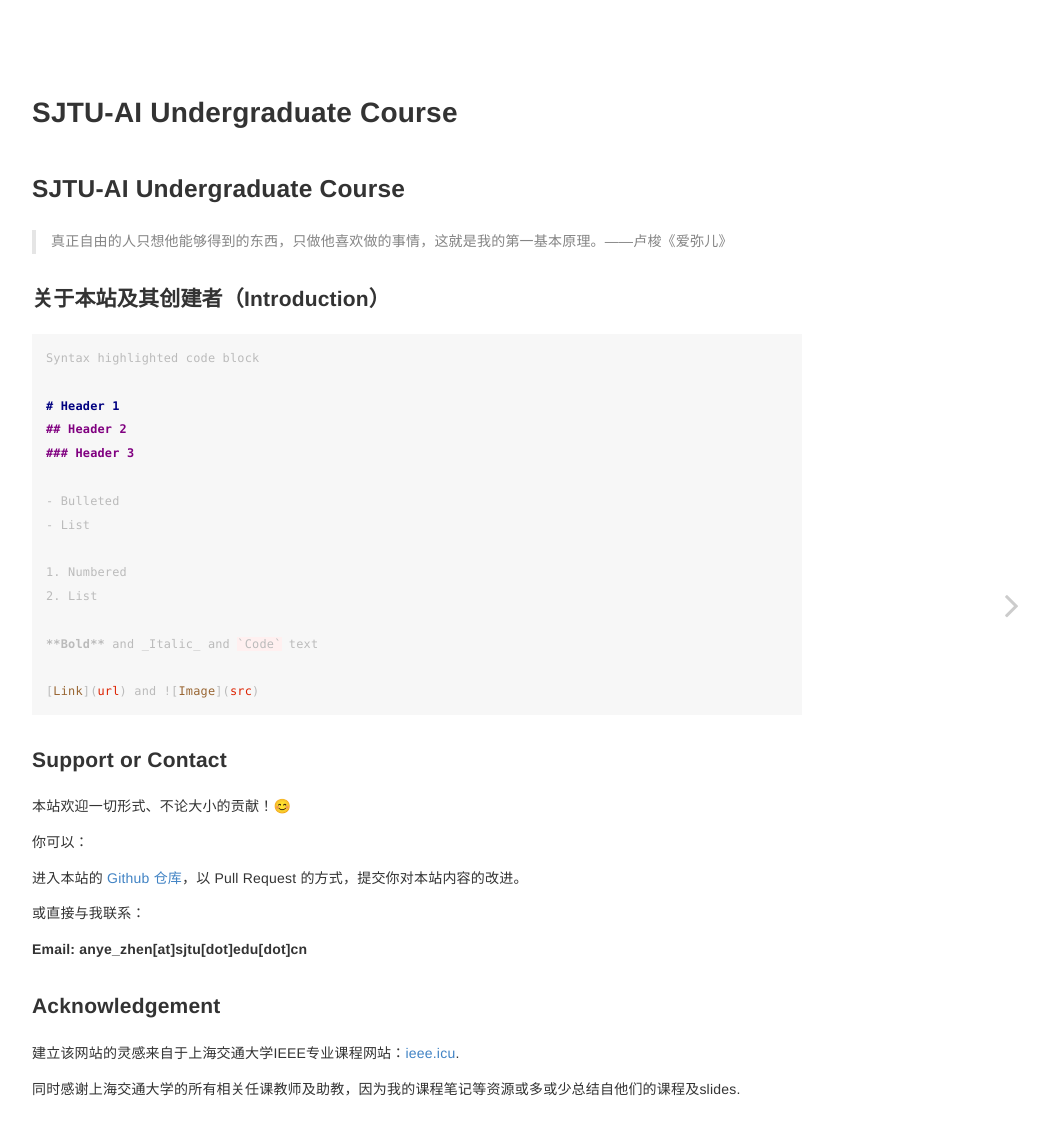
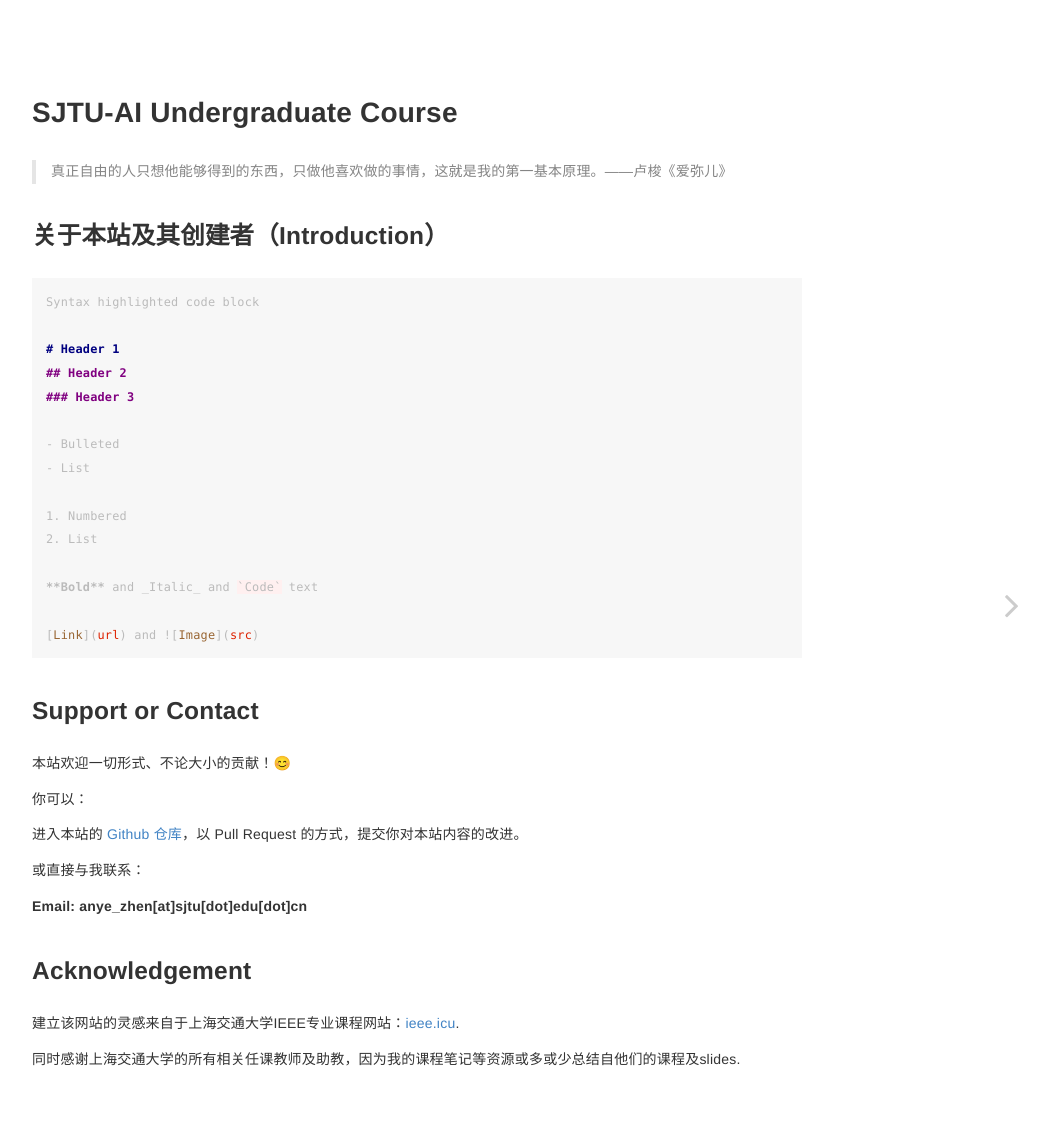
Before and after one commit to aisjtu/aisjtu.github.io, a Jekyll site: the page built from index.md, in a window 1280 px wide. Shown: the whole page, without its empty margins (223-1272 px from the left). Built offline with Jekyll 4.4.1, drawn with Linux system fonts in a browser that asks for light colours; emoji names are drawn with the system emoji font; our own code applies the rules of GitHub Pages for plain Markdown files.

Commit message:
Update index.md

````diff
--- a/index.md
+++ b/index.md
@@ -1,14 +1,14 @@
 ---
+title: SJTU-AI Undergraduate Course
 layout: home
 ---
-
-## SJTU-AI Undergraduate Course
 
 > 真正自由的人只想他能够得到的东西，只做他喜欢做的事情，这就是我的第一基本原理。——卢梭《爱弥儿》
 
 
 
-### 关于本站及其创建者（Introduction）
+关于本站及其创建者（Introduction）
+-------------
 
 
 
@@ -30,7 +30,8 @@ Syntax highlighted code block
 [Link](url) and ![Image](src)
 ```
 
-### Support or Contact
+Support or Contact
+-------------
 
 本站欢迎一切形式、不论大小的贡献！:blush:
 
@@ -44,7 +45,8 @@ Syntax highlighted code block
 
 
 
-### Acknowledgement
+Acknowledgement
+-------------
 
 建立该网站的灵感来自于上海交通大学IEEE专业课程网站：[ieee.icu](ieee.icu).
 
````
